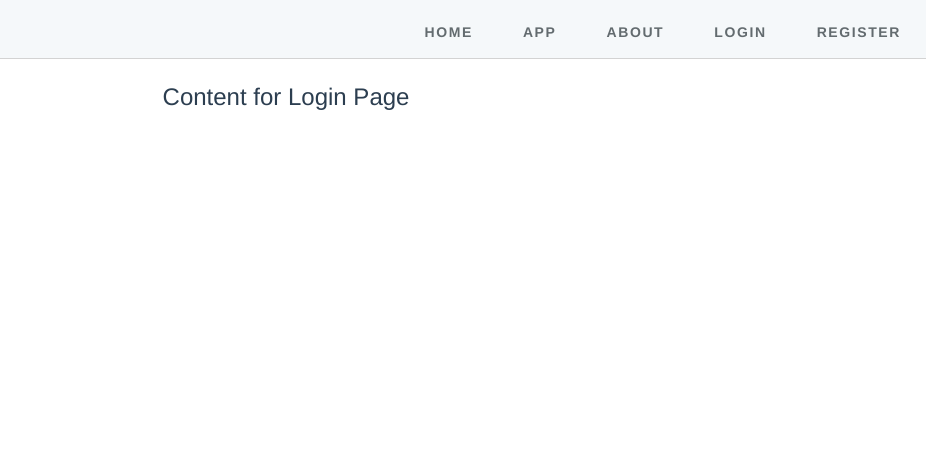
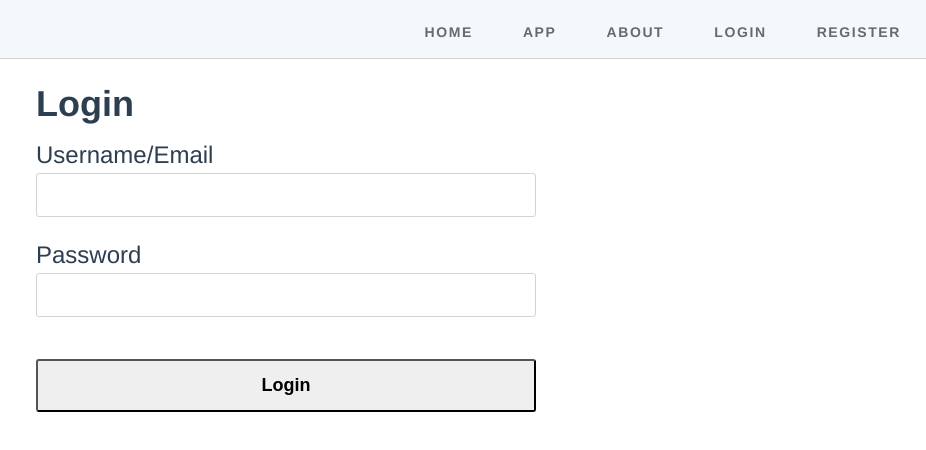
Before and after one commit to verysuper/todo-vue-01, a Vue app: page /login in a window 1280 px wide. Shown: the top 450 px of the page, without its empty margins (354-1280 px from the left). Built offline with nearby package versions, Linux system fonts and the light colour scheme.

Commit message:
10. create login css & ajax

```diff
--- a/src/components/auth/Login.vue
+++ b/src/components/auth/Login.vue
@@ -1,12 +1,43 @@
 <template>
-  <div class="flex-center">
-    Content for Login Page
+  <div class="login-form">
+    <h2 class="login-heading">Login</h2>
+    <form action="#" @submit.prevent="login">
+
+      <div class="form-control">
+        <label for="email">Username/Email</label>
+        <input type="email" name="username" id="username" class="login-input" v-model="username">
+      </div>
+
+      <div class="form-control mb-more">
+        <label for="password">Password</label>
+        <input type="password" name="password" id="password" class="login-input" v-model="password">
+      </div>
+
+      <div class="form-control">
+        <button type="submit" class="btn-submit">Login</button>
+      </div>
+
+    </form>
   </div>
 </template>
 
 <script>
     export default {
-        name: "Login"
+        name: "Login",
+        data() {
+            return {
+                username: '',
+                password: '',
+            }
+        },
+        methods: {
+            login() {
+                this.$store.dispatch('retrieveToken', {
+                    username: this.username,
+                    password: this.password,
+                })
+            }
+        }
     }
 </script>
 
--- a/src/components/layouts/Master.vue
+++ b/src/components/layouts/Master.vue
@@ -17,17 +17,12 @@
     }
 </script>
 
-<style>
+<style lang="scss">
 
   * {
     box-sizing: border-box;
     margin: 0;
     padding: 0;
-  }
-
-  .container {
-    max-width: 600px;
-    margin: 0 auto;
   }
 
   #app {
@@ -65,4 +60,53 @@
     text-transform: uppercase;
   }
 
+  // Auth Pages
+
+  label {
+    display: block;
+    margin-bottom: 4px;
+  }
+
+  .login-heading {
+    margin-bottom: 16px;
+  }
+
+  .form-control {
+    margin-bottom: 24px;
+  }
+
+  .mb-more {
+    margin-bottom: 42px;
+  }
+
+  .login-form {
+    max-width: 500px;
+    margin: auto;
+  }
+
+  .login-input {
+    width: 100%;
+    font-size: 16px;
+    padding: 12px 16px;
+    outline: 0;
+    border-radius: 3px;
+    border: 1px solid lightgrey;
+  }
+
+  .btn-submit {
+    width: 100%;
+    padding: 14px 12px;
+    font-size: 18px;
+    font-weight: bold;
+    /*background: #60BD4F;*/
+    /*color: white;*/
+    border-radius: 3px;
+    cursor: pointer;
+
+    &:hover {
+      background: darken(#60BD4F, 10%);
+    }
+
+  }
+
 </style>
--- a/src/store/store.js
+++ b/src/store/store.js
@@ -58,6 +58,19 @@
     }
   },
   actions:{
+    retrieveToken(context,credentials){
+      axios.post('/login', {
+        username: credentials.username,
+        password: credentials.password,
+      })
+        .then(response => {
+          // context.commit('addTodo', response.data)
+          console.log(response);
+        })
+        .catch(error => {
+          console.log(error)
+        })
+    },
     retrieveTodos(context) {
       axios.get('/todos')
         .then(response => {
```
